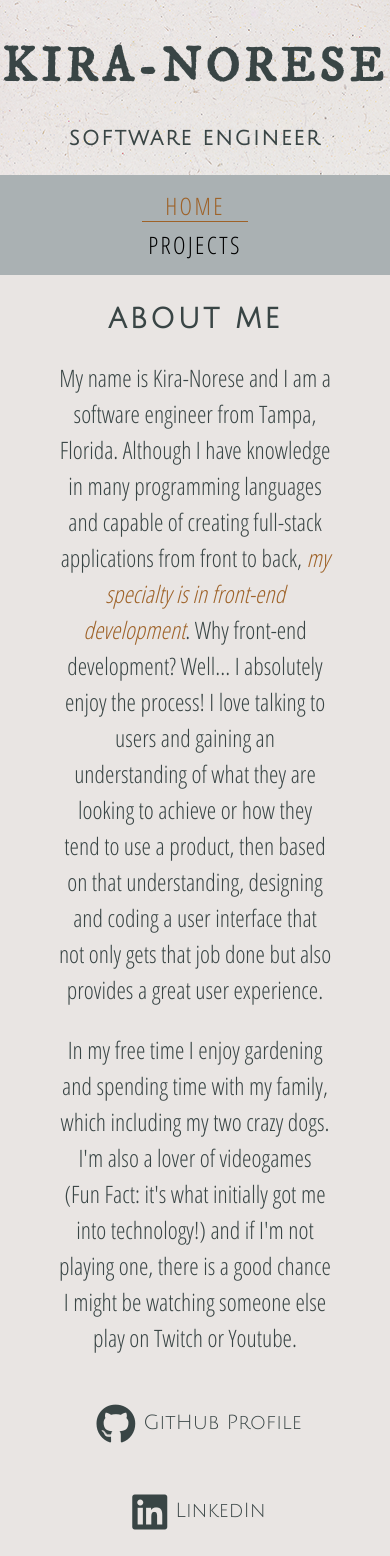
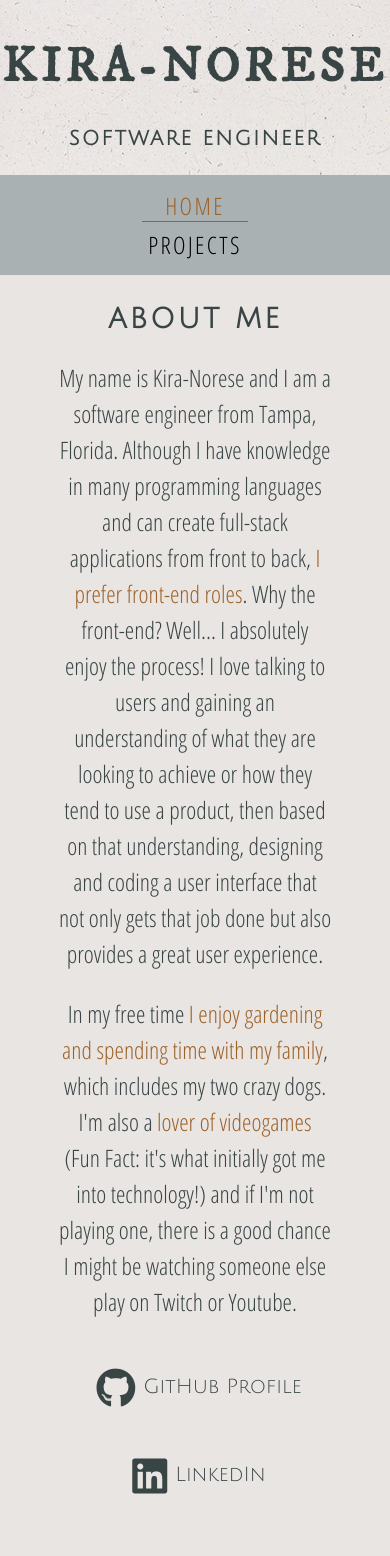
Before and after one commit to kblenman/kblenman.github.io, a React (Create React App) app: page /projects in a window 390 px wide. After the commit the page ends 1520 px from the top, so only its background shows below. Built offline with nearby package versions, Linux system fonts and the light colour scheme.

Commit message:
Fix typos in about me. Tweaks to project cardsfor better responsiveness

```diff
--- a/src/Components/AboutMe/AboutMe.js
+++ b/src/Components/AboutMe/AboutMe.js
@@ -6,15 +6,15 @@ const AboutMe = () => {
 			<h3 className="ttu tracked font-subtitle mb0">About Me</h3>
 			<div className="tc lh-copy">
 				<p>My name is Kira-Norese and I am a software engineer from Tampa, Florida. Although I have knowledge
-				in many programming languages and capable of creating full-stack applications from front to back,
-				<i className="fc-darktan"> my specialty is in front-end development</i>.
-				Why front-end development? Well... I absolutely enjoy the process! I love talking to users and gaining an understanding
-				of what they are looking to achieve or how they tend to use a product, then based on that understanding, designing and
-				coding a user interface that not only gets that job done but also provides a great user experience.</p>
-				<p>In my free time I enjoy gardening and spending time with my family, which including my two crazy dogs. I'm
-				also a lover of videogames (Fun Fact: it's what initially got me into technology!)
-				and if I'm not playing one, there is a good chance I might be watching someone else play on
-				Twitch or Youtube.</p>
+				in many programming languages and can create full-stack applications from front to back,
+				<span className="fc-darktan"> I prefer front-end roles</span>. Why the front-end? Well... I absolutely enjoy the process!
+				I love talking to users and gaining an understanding of what they are looking to achieve or how they tend to use
+				a product, then based on that understanding, designing and coding a user interface that not only gets that job done
+				but also provides a great user experience.</p>
+				<p>In my free time <span className="fc-darktan">I enjoy gardening and spending time with my family</span>,
+				which includes my two crazy dogs. I'm also a <span className="fc-darktan">lover of videogames </span>
+				(Fun Fact: it's what initially got me into technology!) and if I'm not playing one, there is a good chance I might
+				be watching someone else play on Twitch or Youtube.</p>
 			</div>
 			<div className="flex flex-column flex-row-ns f4 font-subtitle">
 				<div className="link-container flex items-center justify-center ma3">
--- a/src/Components/ProjectCard/ProjectCard.css
+++ b/src/Components/ProjectCard/ProjectCard.css
@@ -4,7 +4,7 @@
 
 .card-grid {
 	display: grid;
-	grid-template-rows: 1fr 4fr 1fr 1fr;
+	grid-template-rows: 1fr 5fr 1fr 1fr;
 }
 
 .card-background {
@@ -12,7 +12,7 @@
 	background-size: cover;
 }
 
-@media only screen and (max-width: 48em) {
+@media only screen and (max-width: 90em) {
 	.card-height {
 		height: 400px;
 	}
--- a/src/Components/ProjectCard/ProjectCard.js
+++ b/src/Components/ProjectCard/ProjectCard.js
@@ -3,8 +3,7 @@ import './ProjectCard.css';
 
 const ProjectCard = (props) => {
 	return (
-		<div className="card-height card-grid card-background w-100 w-40-l ma3
-		font-main f4 tc shadow-2">
+		<div className="card-height card-grid card-background w-100 w-70-m w-30-l ma3 font-main f4 tc shadow-2">
 			<h4 className="flex justify-center items-center ma0 pa3 w-100 ttu tracked font-subtitle fc-lighttan">{props.projectName}</h4>
 			<p className="flex justify-center items-center ma0 pa3 w-100 lh-copy">{props.projectDescription}</p>
 			<div className="w-80 pa2 flex flex-wrap justify-around center fc-darktan">
--- a/src/Components/ProjectsPage/ProjectsPage.js
+++ b/src/Components/ProjectsPage/ProjectsPage.js
@@ -6,7 +6,7 @@ const ProjectsPage = () => {
 	return (
 		<div className="font-main f3 flex flex-column items-center animate__animated animate__fadeInRight">
 			<h3 className="ttu tracked font-subtitle mb0">Projects</h3>
-			<div className="tc lh-copy w-80 bb">
+			<div className="tc lh-copy w-90 bb">
 				<p className="mb1">Welcome to the projects page!</p>
 				<p className="mt0 mb1">Be sure to visit each project's code to learn more about
 				them.</p>
```
